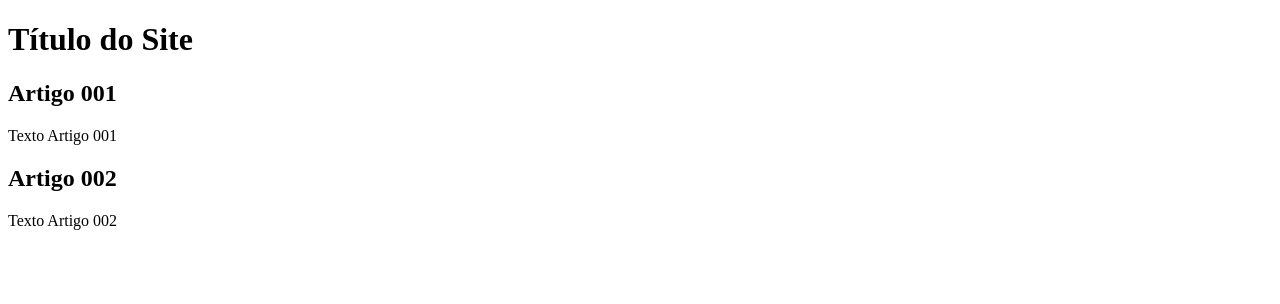
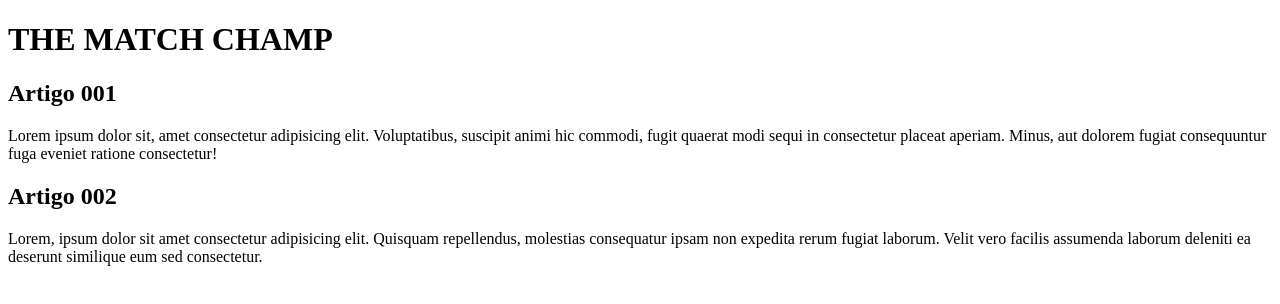
Before and after one commit to dbentoo/Projeto-site, a plain HTML site: page index.html in a window 1280 px wide. Drawn offline with Linux system fonts and the light colour scheme.

Commit message:
comecei a escrever o conteúdo

```diff
--- a/index.html
+++ b/index.html
@@ -9,15 +9,15 @@
 <body>
     <main>
         <header>
-            <h1>Título do Site</h1>
+            <h1>THE MATCH CHAMP</h1>
         </header>
         <article>
             <h2>Artigo 001</h2>
-            <p>Texto Artigo 001</p>
+            <p>Lorem ipsum dolor sit, amet consectetur adipisicing elit. Voluptatibus, suscipit animi hic commodi, fugit quaerat modi sequi in consectetur placeat aperiam. Minus, aut dolorem fugiat consequuntur fuga eveniet ratione consectetur!</p>
         </article>
         <article>
             <h2>Artigo 002</h2>
-            <p>Texto Artigo 002</p>
+            <p>Lorem, ipsum dolor sit amet consectetur adipisicing elit. Quisquam repellendus, molestias consequatur ipsam non expedita rerum fugiat laborum. Velit vero facilis assumenda laborum deleniti ea deserunt similique eum sed consectetur.</p>
         </article>
     </main>
 </body>
```
